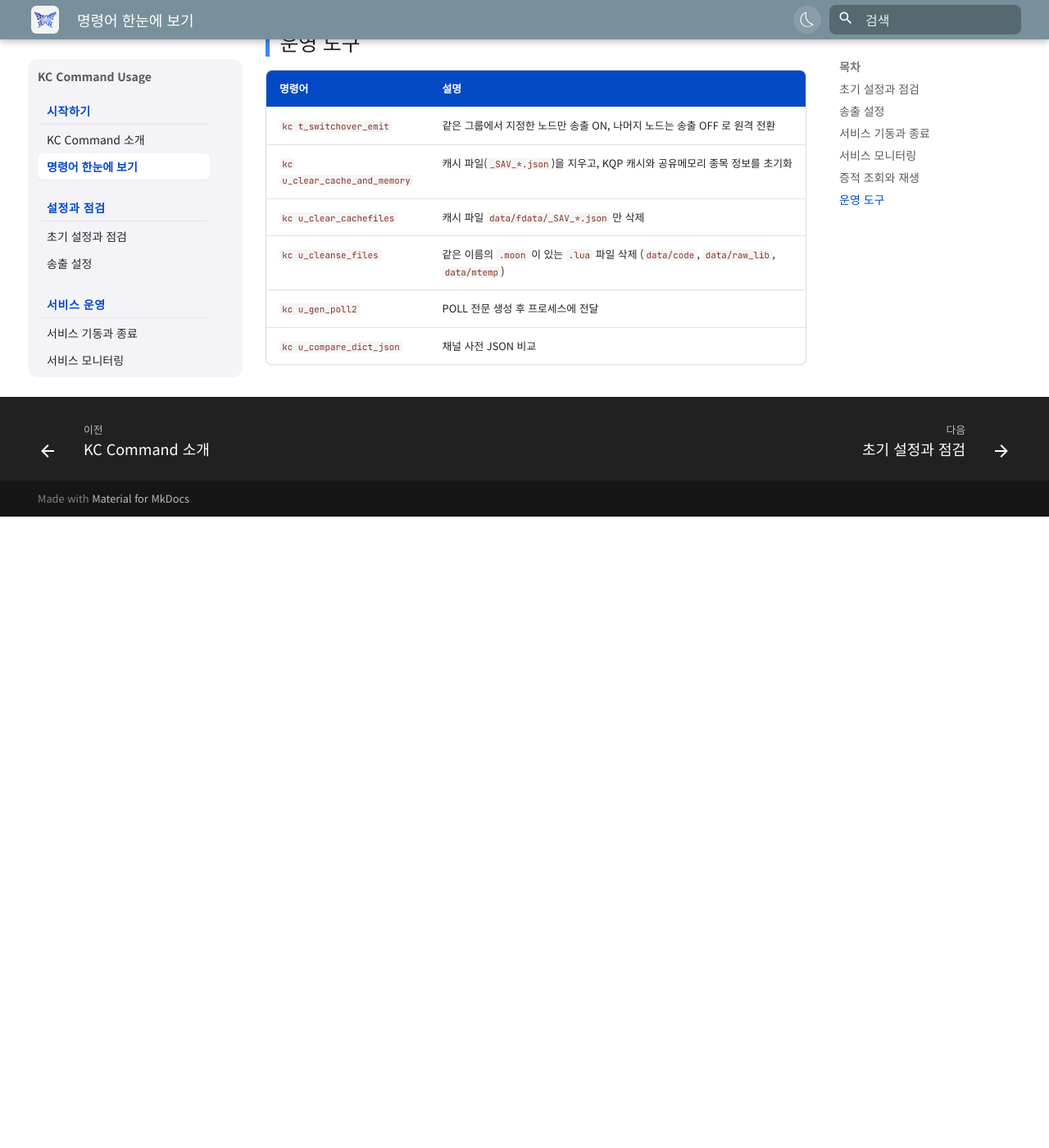
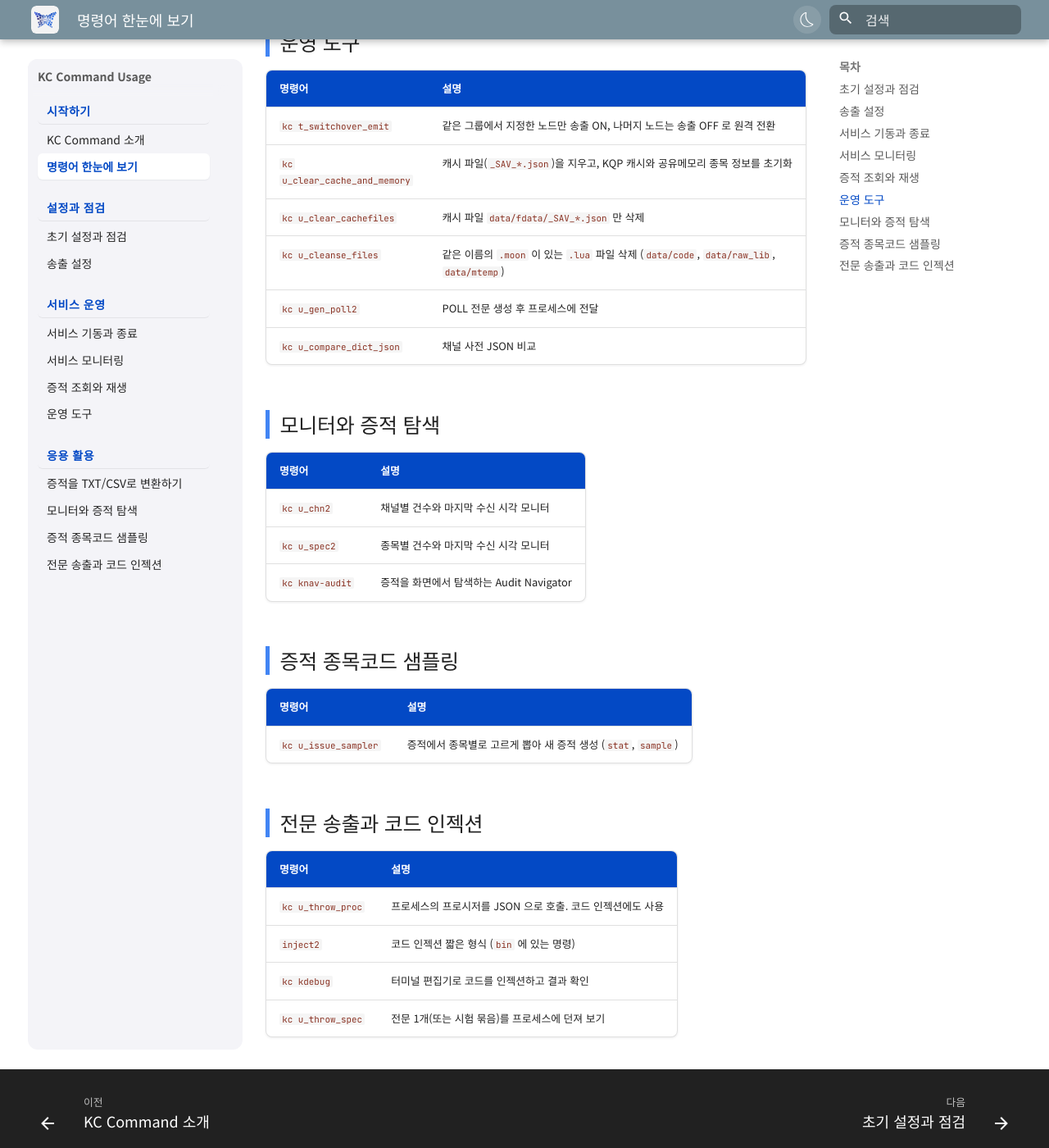
Before and after one commit to Billy-Crew/kc-cmd, an MkDocs documentation site: the page built from docs/02_명령어-한눈에-보기.md, in a window 1280 px wide and 1400 px high, scrolled down 1939 px. Shown: the whole window at 82% size. Built offline with MkDocs 1.6.1 and Material for MkDocs 9.7.7, drawn with Linux system fonts in a browser that asks for light colours; some web fonts are replaced; before the commit the page ends 2569 px from its top, so only the background shows below that; some of the changed text lies outside the part shown.

Commit message:
docs: 보임 명령 8개 사용법 추가 — 모니터, 증적 샘플링, 전문 송출·코드 인젝션 (#17)
Co-Authored-By: Claude Sonnet 5.5 <noreply@anthropic.com>

```diff
--- a/docs/02_명령어-한눈에-보기.md
+++ b/docs/02_명령어-한눈에-보기.md
@@ -58,3 +58,26 @@
 | `kc u_cleanse_files` | 같은 이름의 `.moon` 이 있는 `.lua` 파일 삭제 (`data/code`, `data/raw_lib`, `data/mtemp`) |
 | `kc u_gen_poll2` | POLL 전문 생성 후 프로세스에 전달 |
 | `kc u_compare_dict_json` | 채널 사전 JSON 비교 |
+
+## 모니터와 증적 탐색
+
+| 명령어 | 설명 |
+|---|---|
+| `kc u_chn2` | 채널별 건수와 마지막 수신 시각 모니터 |
+| `kc u_spec2` | 종목별 건수와 마지막 수신 시각 모니터 |
+| `kc knav-audit` | 증적을 화면에서 탐색하는 Audit Navigator |
+
+## 증적 종목코드 샘플링
+
+| 명령어 | 설명 |
+|---|---|
+| `kc u_issue_sampler` | 증적에서 종목별로 고르게 뽑아 새 증적 생성 (`stat`, `sample`) |
+
+## 전문 송출과 코드 인젝션
+
+| 명령어 | 설명 |
+|---|---|
+| `kc u_throw_proc` | 프로세스의 프로시저를 JSON 으로 호출. 코드 인젝션에도 사용 |
+| `inject2` | 코드 인젝션 짧은 형식 (`bin` 에 있는 명령) |
+| `kc kdebug` | 터미널 편집기로 코드를 인젝션하고 결과 확인 |
+| `kc u_throw_spec` | 전문 1개(또는 시험 묶음)를 프로세스에 던져 보기 |
--- a/mkdocs.yml
+++ b/mkdocs.yml
@@ -55,6 +55,9 @@ nav:
       - 운영 도구: 08_운영-도구.md
   - 응용 활용:
       - 증적을 TXT/CSV로 변환하기: 09_증적-TXT-CSV-변환.md
+      - 모니터와 증적 탐색: 10_모니터와-증적-탐색.md
+      - 증적 종목코드 샘플링: 11_증적-종목코드-샘플링.md
+      - 전문 송출과 코드 인젝션: 12_전문-송출과-코드-인젝션.md
 
 markdown_extensions:
   - admonition
```
Also changed, not shown: other parts of docs/02_명령어-한눈에-보기.md (+1 -1 lines), docs/10_모니터와-증적-탐색.md (added, +55 -0 lines), docs/11_증적-종목코드-샘플링.md (added, +39 -0 lines), docs/12_전문-송출과-코드-인젝션.md (added, +87 -0 lines).
